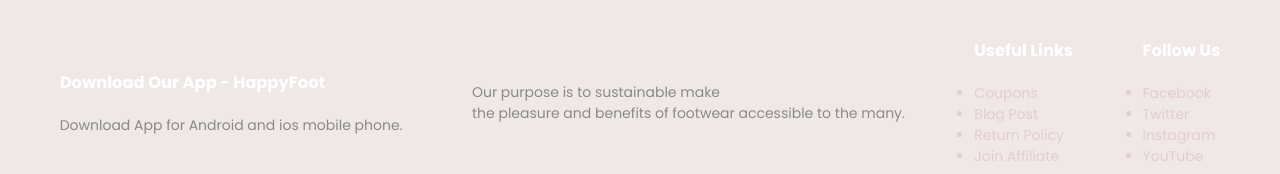
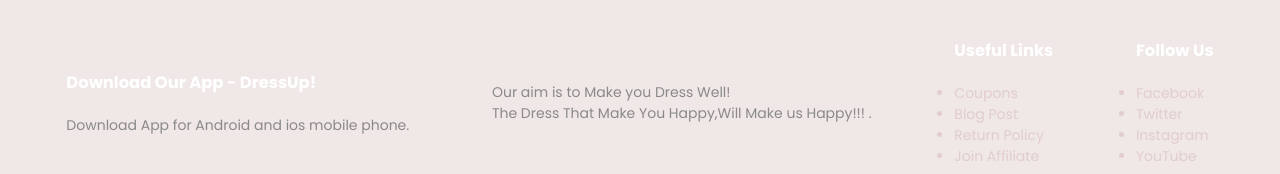
Before and after one commit to Aarthivallavan/TASK-1--WEBSITE, a plain HTML site: page TASK 1-WEBSITE/index.html in a window 1280 px wide. Shown: the part 4917-5091 px from the top of the page. Drawn offline with Linux system fonts and the light colour scheme.

Commit message:
Update index.html

```diff
--- a/TASK 1-WEBSITE/index.html
+++ b/TASK 1-WEBSITE/index.html
@@ -343,7 +343,7 @@
         <div class="container">
             <div class="row">
                 <div class="footer-col-1">
-                    <h3>Download Our App - HappyFoot</h3>
+                    <h3>Download Our App - DressUp!</h3>
 
                     <p>
                         Download App for Android and ios mobile phone.
@@ -353,8 +353,8 @@
                 <div class="footer-col-2">
 
                     <p>
-                    Our purpose is to sustainable make<br>
-                     the pleasure and benefits of footwear accessible to the many.
+                    Our aim is to Make you Dress Well!<br>
+                     The Dress That Make You Happy,Will Make us Happy!!! .
                     </p>
                 </div>
 
```
